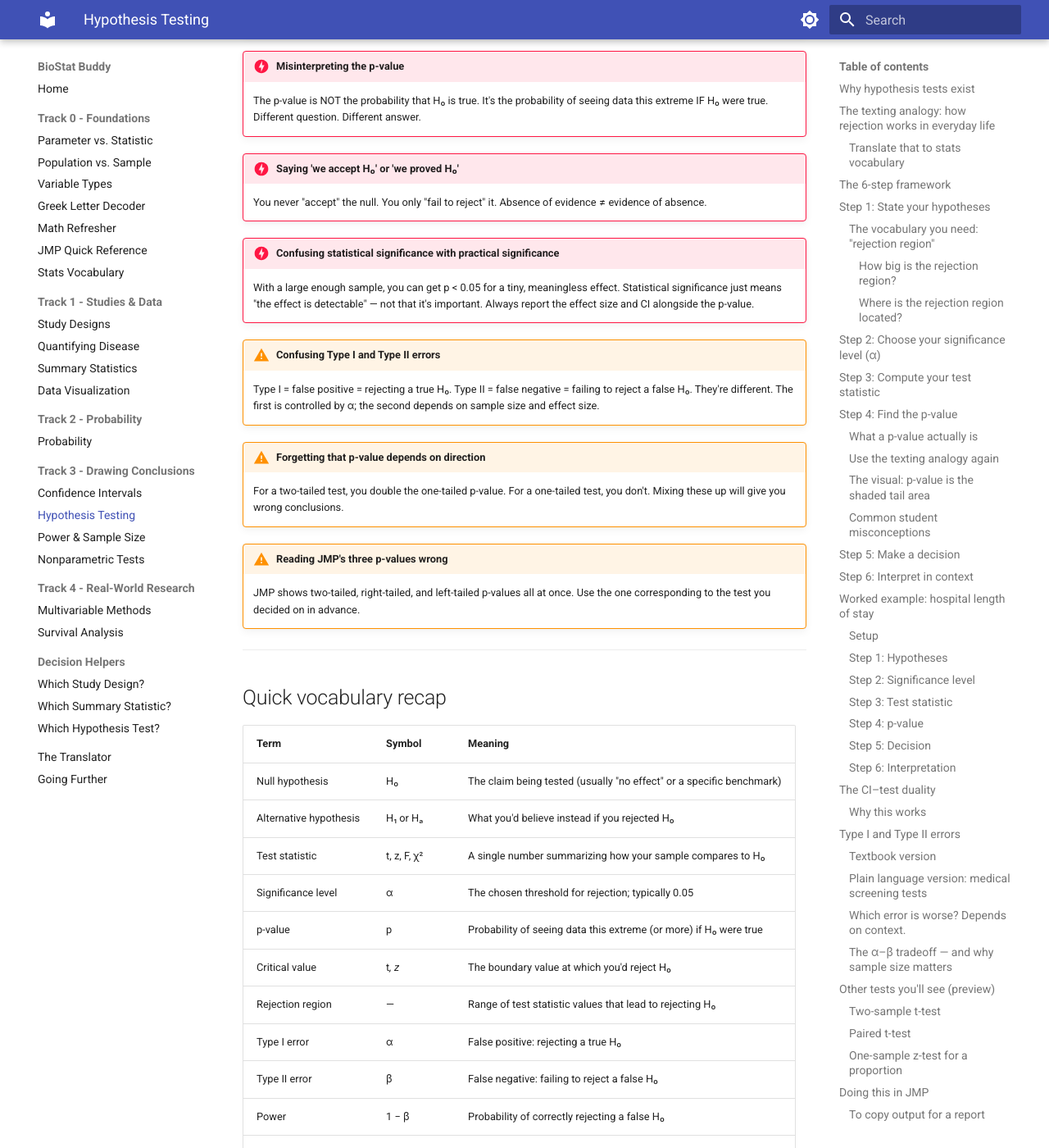
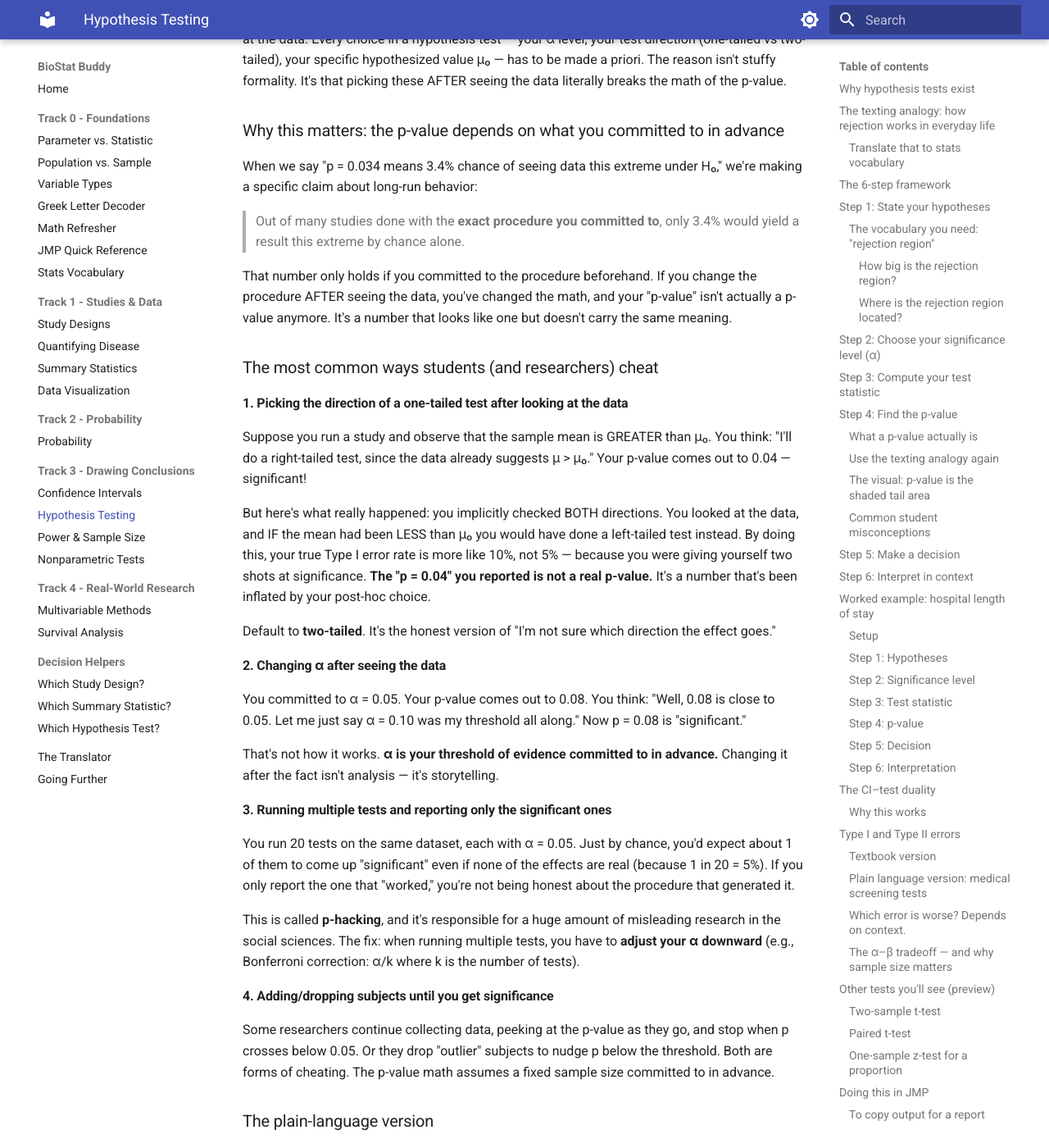
Before and after one commit to marywmathis/biostat-buddy, an MkDocs documentation site: the page built from docs/track-3-conclusions/ch7-hypothesis-testing.md, in a window 1280 px wide and 1400 px high, scrolled down 16068 px. Shown: the whole window at 82% size. Built offline with MkDocs 1.6.1 and Material for MkDocs 9.7.7, drawn with Linux system fonts in a browser that asks for light colours; some of the changed text lies outside the part shown.

Commit message:
Updated rules

```diff
--- a/docs/track-3-conclusions/ch7-hypothesis-testing.md
+++ b/docs/track-3-conclusions/ch7-hypothesis-testing.md
@@ -437,8 +437,63 @@ Right-click on the test output table → **Copy Graph**. Paste into your documen
 
 A running list of where students lose points on hypothesis testing questions:
 
-!!! danger "Picking one-tailed AFTER looking at the data"
-    The choice of one-tailed vs two-tailed MUST be made before seeing your results, based on your research question. Looking at your data and then picking the test that gives you significance is academic dishonesty.
+## Why everything has to be decided beforehand (a priori)
+
+You'll see this phrase a lot: **"a priori"** (Latin for "from before"). It means decided BEFORE looking at the data. Every choice in a hypothesis test — your α level, your test direction (one-tailed vs two-tailed), your specific hypothesized value μ₀ — has to be made a priori. The reason isn't stuffy formality. It's that picking these AFTER seeing the data literally breaks the math of the p-value.
+
+### Why this matters: the p-value depends on what you committed to in advance
+
+When we say "p = 0.034 means 3.4% chance of seeing data this extreme under H₀," we're making a specific claim about long-run behavior:
+
+> Out of many studies done with the **exact procedure you committed to**, only 3.4% would yield a result this extreme by chance alone.
+
+That number only holds if you committed to the procedure beforehand. If you change the procedure AFTER seeing the data, you've changed the math, and your "p-value" isn't actually a p-value anymore. It's a number that looks like one but doesn't carry the same meaning.
+
+### The most common ways students (and researchers) cheat
+
+#### 1. Picking the direction of a one-tailed test after looking at the data
+
+Suppose you run a study and observe that the sample mean is GREATER than μ₀. You think: "I'll do a right-tailed test, since the data already suggests μ > μ₀." Your p-value comes out to 0.04 — significant!
+
+But here's what really happened: you implicitly checked BOTH directions. You looked at the data, and IF the mean had been LESS than μ₀ you would have done a left-tailed test instead. By doing this, your true Type I error rate is more like 10%, not 5% — because you were giving yourself two shots at significance. **The "p = 0.04" you reported is not a real p-value.** It's a number that's been inflated by your post-hoc choice.
+
+Default to **two-tailed**. It's the honest version of "I'm not sure which direction the effect goes."
+
+#### 2. Changing α after seeing the data
+
+You committed to α = 0.05. Your p-value comes out to 0.08. You think: "Well, 0.08 is close to 0.05. Let me just say α = 0.10 was my threshold all along." Now p = 0.08 is "significant."
+
+That's not how it works. **α is your threshold of evidence committed to in advance.** Changing it after the fact isn't analysis — it's storytelling.
+
+#### 3. Running multiple tests and reporting only the significant ones
+
+You run 20 tests on the same dataset, each with α = 0.05. Just by chance, you'd expect about 1 of them to come up "significant" even if none of the effects are real (because 1 in 20 = 5%). If you only report the one that "worked," you're not being honest about the procedure that generated it.
+
+This is called **p-hacking**, and it's responsible for a huge amount of misleading research in the social sciences. The fix: when running multiple tests, you have to **adjust your α downward** (e.g., Bonferroni correction: α/k where k is the number of tests).
+
+#### 4. Adding/dropping subjects until you get significance
+
+Some researchers continue collecting data, peeking at the p-value as they go, and stop when p crosses below 0.05. Or they drop "outlier" subjects to nudge p below the threshold. Both are forms of cheating. The p-value math assumes a fixed sample size committed to in advance.
+
+### The plain-language version
+
+It's the same as picking the rules of a coin-flip bet AFTER seeing the flip.
+
+- "I'll pay you $10 if heads." (committed beforehand) → fair game, 50/50 outcome.
+- "I'll pay you $10 if... [looks at coin] ... uh, if tails." → not a real bet. You've cheated.
+
+The p-value is meaningful BECAUSE you committed to the procedure beforehand. If you didn't, the number doesn't mean what we say it means. It's been corrupted by your knowledge of the data.
+
+### How honest researchers handle this
+
+- **Pre-register your study.** Submit your hypotheses, α, sample size, and analysis plan to a public registry (like OSF.io or ClinicalTrials.gov) BEFORE collecting data. Then everyone knows you committed in advance.
+- **Default to two-tailed** unless you have a documented theoretical reason for one-tailed.
+- **Report ALL the tests you ran**, not just the significant ones.
+- **Decide sample size in advance** using power analysis (covered in the next card).
+- **Be explicit** in your methods section about what was planned a priori vs. what was exploratory.
+
+!!! tip "What if you do exploratory analysis?"
+    Exploratory analysis is fine — and important — but it has to be labeled honestly. If you ran 20 tests and found one "significant" relationship, that's an interesting hypothesis to test in a *future* study with proper a priori planning. It is NOT a confirmed finding. The phrase that goes with exploratory results is "hypothesis-generating," not "hypothesis-confirming."
 
 !!! danger "Misinterpreting the p-value"
     The p-value is NOT the probability that H₀ is true. It's the probability of seeing data this extreme IF H₀ were true. Different question. Different answer.
```
